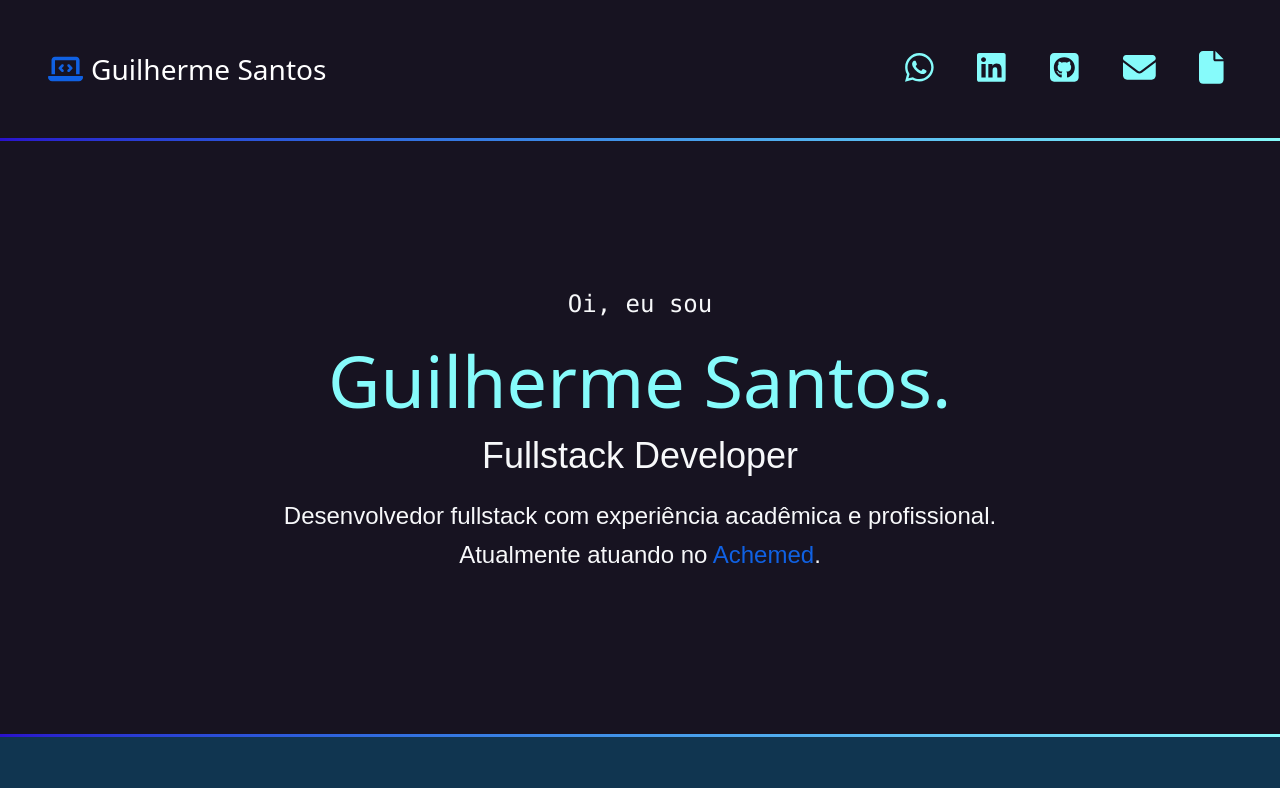
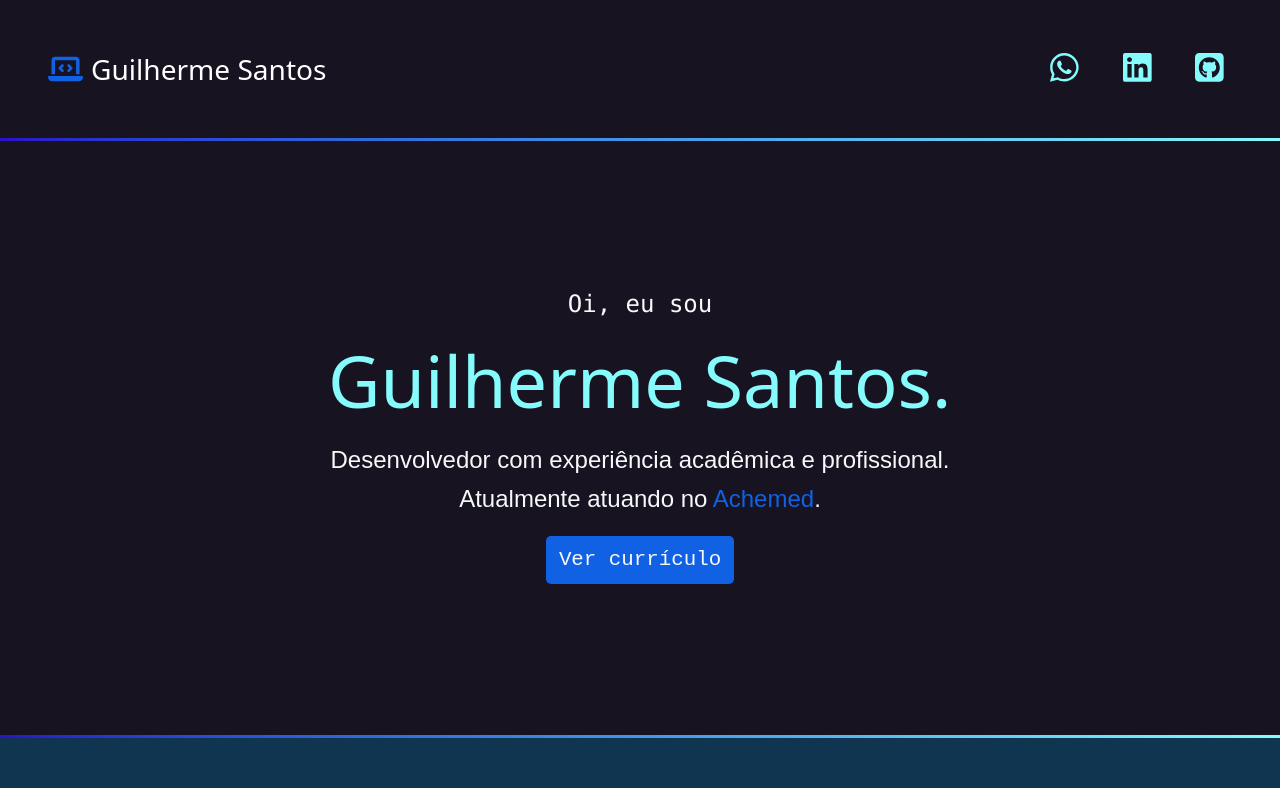
Before and after one commit to guisantosfr/portfolio, a Next.js app: page / in a window 1280 px wide. Shown: the top 788 px of the page. Built offline with nearby package versions, Linux system fonts and the light colour scheme.

Commit message:
refactor: movendo botao de curriculo para a intro

```diff
--- a/src/app/layout.tsx
+++ b/src/app/layout.tsx
@@ -6,8 +6,8 @@ import '@fortawesome/fontawesome-svg-core/styles.css'
 config.autoAddCss = false
 
 export const metadata: Metadata = {
-  title: "Guilherme Santos - Portfolio",
-  description: "Portfólio do desenvolvedor fullstack Guilherme Santos",
+  title: "Guilherme Santos",
+  description: "Portfólio do desenvolvedor Guilherme Santos",
 };
 
 export default function RootLayout({
--- a/src/components/Header.tsx
+++ b/src/components/Header.tsx
@@ -38,20 +38,6 @@ export default function Header() {
             <span className="sr-only">Github</span>
           </Link>
         </li>
-
-        <li>
-          <Link href="mailto:santosgui678@gmail.com" target="_blank" className="text-white no-underline block hover:text-[#1061e3]">
-            <FontAwesomeIcon icon={faEnvelope} aria-hidden="true" className='mr-2 text-[175%] text-[#86fbfb] hover:text-[#1061e3]' title="Email" />
-            <span className="sr-only">Email</span>
-          </Link>
-        </li>
-
-        <li>
-          <Link href="https://drive.google.com/file/d/1JL1u2eWsARiTx12bamOMfrCgGfCEe3Jq/view?usp=sharing" target="_blank" className="text-white no-underline block hover:text-[#1061e3]">
-            <FontAwesomeIcon icon={faFile} aria-hidden="true" className='mr-2 text-[175%] text-[#86fbfb] hover:text-[#1061e3]' title="Currículo"/>
-            <span className="sr-only">Currículo</span>
-          </Link>
-        </li>
       </ul>
     </nav>
   )
--- a/src/components/Intro.tsx
+++ b/src/components/Intro.tsx
@@ -1,4 +1,6 @@
 export default function Intro() {
+  const cvLink = 'https://drive.google.com/file/d/1gmPN3YagHI0gz_jypNbtiqP_gB1wAJV3/view?usp=sharing'
+
   return (
     <section className="py-36 px-4 pb-40 max-w-screen-xl mx-auto text-center">
       <p className="text-2xl font-mono leading-relaxed">
@@ -8,10 +10,10 @@ export default function Intro() {
         </span>
       </p>
 
-        <h2 className="text-2xl sm:text-3xl md:text-4xl font-normal">Fullstack Developer</h2>
+      <p className="text-lg sm:text-xl md:text-2xl leading-relaxed my-6">Desenvolvedor com experiência acadêmica e profissional.<br />
+        Atualmente atuando no <a href="https://achemed.com.br/" target='_blank' className="text-[#1061e3]">Achemed</a>.</p>
 
-        <p className="text-lg sm:text-xl md:text-2xl leading-relaxed mt-5">Desenvolvedor fullstack com experiência acadêmica e profissional.<br />
-        Atualmente atuando no <a href="https://achemed.com.br/" target='_blank' className="text-[#1061e3]">Achemed</a>.</p>
+      <a className="btn" href={cvLink} target="_blank" rel="noopener noreferrer">Ver currículo</a>
     </section>
   )
 }
```
Lines whose indentation alone changed are shown as unchanged.
